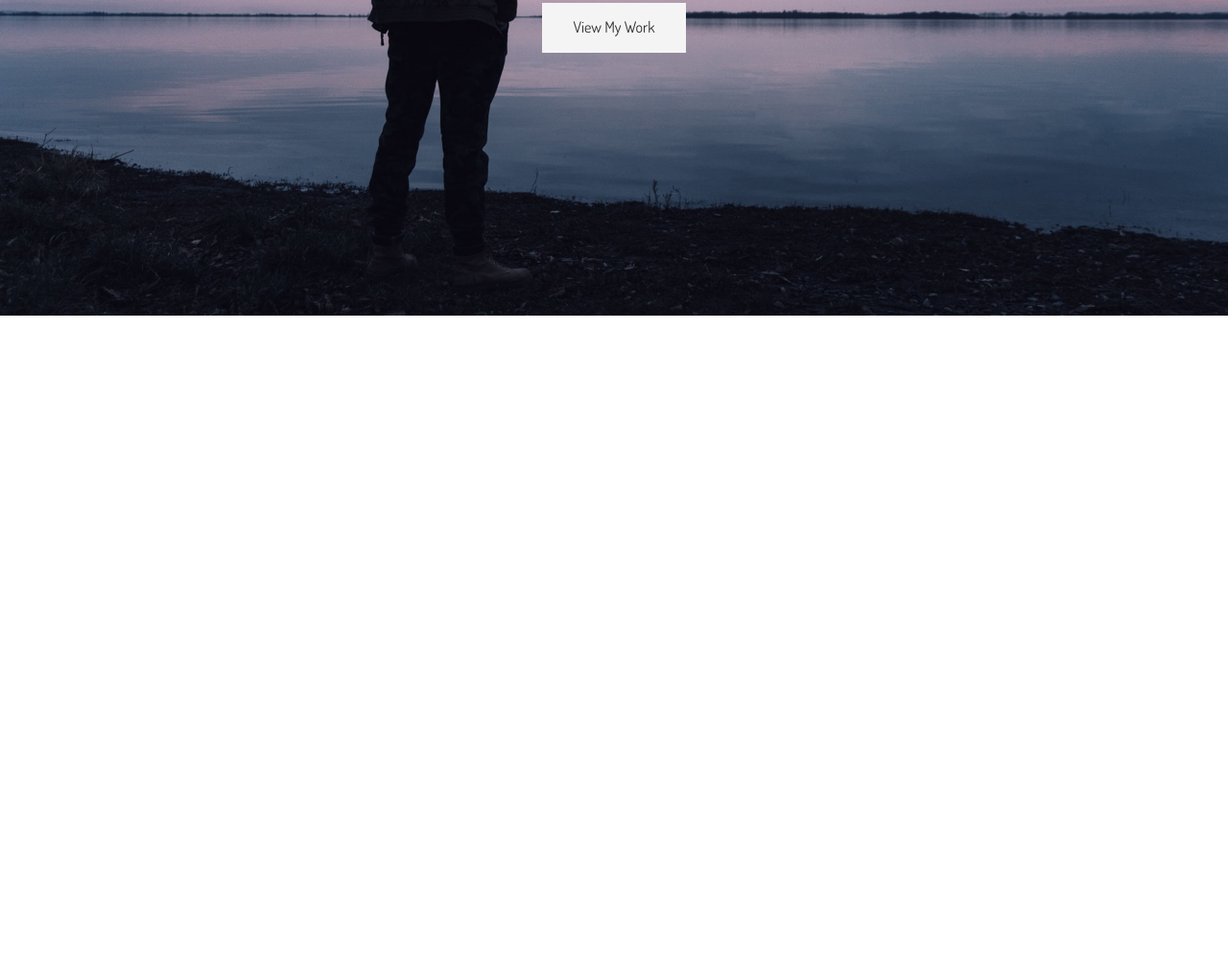
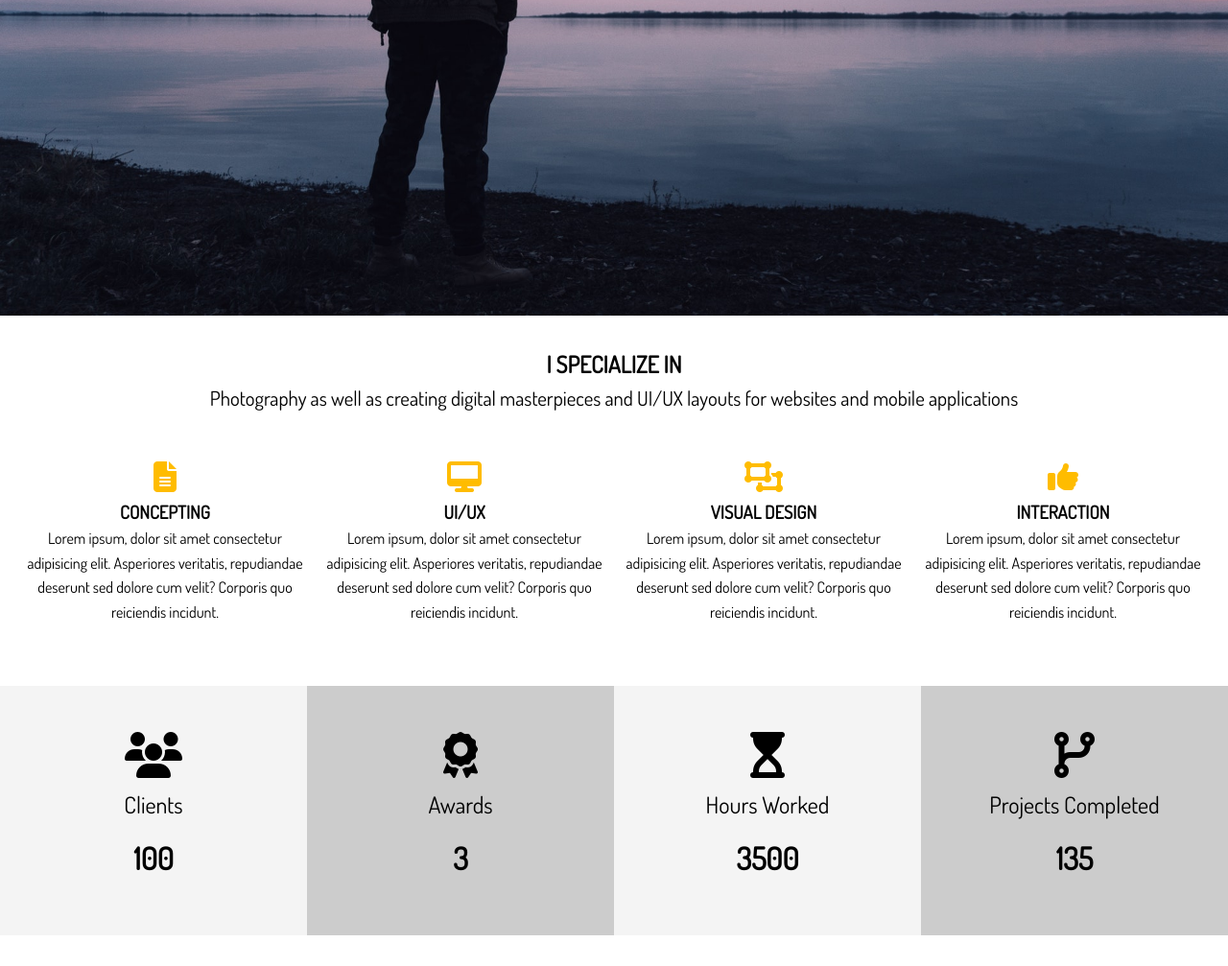
Before and after one commit to gvgesanto2/portfolio-sass, a website: page dist/index.html in a window 1280 px wide. Shown: the part 471-1478 px from the top of the page at 96% size. Before the commit the page ends 800 px from the top, so only its background shows below. Drawn offline with Linux system fonts and the light colour scheme.

Commit message:
creating the specialize and stats sections

```diff
--- a/scss/_utilities.scss
+++ b/scss/_utilities.scss
@@ -45,3 +45,35 @@
 .text-center {
   text-align: center;
 }
+
+// Padding
+.py {
+  &-1 {
+    padding: 1rem 0;
+  }
+  &-2 {
+    padding: 2rem 0;
+  }
+  &-3 {
+    padding: 3rem 0;
+  }
+  &-4 {
+    padding: 4rem 0;
+  }
+}
+
+// Margin
+.my {
+  &-1 {
+    margin: 1rem 0;
+  }
+  &-2 {
+    margin: 2rem 0;
+  }
+  &-3 {
+    margin: 3rem 0;
+  }
+  &-4 {
+    margin: 4rem 0;
+  }
+}
--- a/scss/main.scss
+++ b/scss/main.scss
@@ -79,7 +79,7 @@ img {
     // Header Content
     .header-content {
       text-align: center;
-      padding-top: 20%;
+      padding-top: 20vh;
 
       h1 {
         font-size: 4rem;
@@ -88,5 +88,52 @@ img {
     }
   }
 
+}
 
+#home {
+  &-a {
+    .specials {
+      margin-top: 3rem;
+      display: grid;
+      grid-gap: 1rem;
+      grid-template-columns: repeat(4, 1fr);
+
+      .fas {
+        color: $primary-color;
+        padding-bottom: 0.4rem;
+      }
+    }
+  }
+
+  &-b {
+    .stats {
+      display: grid;
+      grid-template-columns: repeat(4, 1fr);
+
+      li {
+        line-height: 2;
+
+        &.stats-title {
+          font-size: 1.5rem;
+        }
+
+        &.stats-number {
+          font-size: 2rem;
+          font-weight: bold;
+        }
+      }
+
+      div {
+        padding: 3rem 0;
+
+        &:nth-child(odd) {
+          background: $light-color;
+        }
+
+        &:nth-child(even) {
+          background: $medium-color;
+        }
+      }
+    }
+  }
 }
```
Also changed, not shown: dist/css/main.css, dist/index.html.
